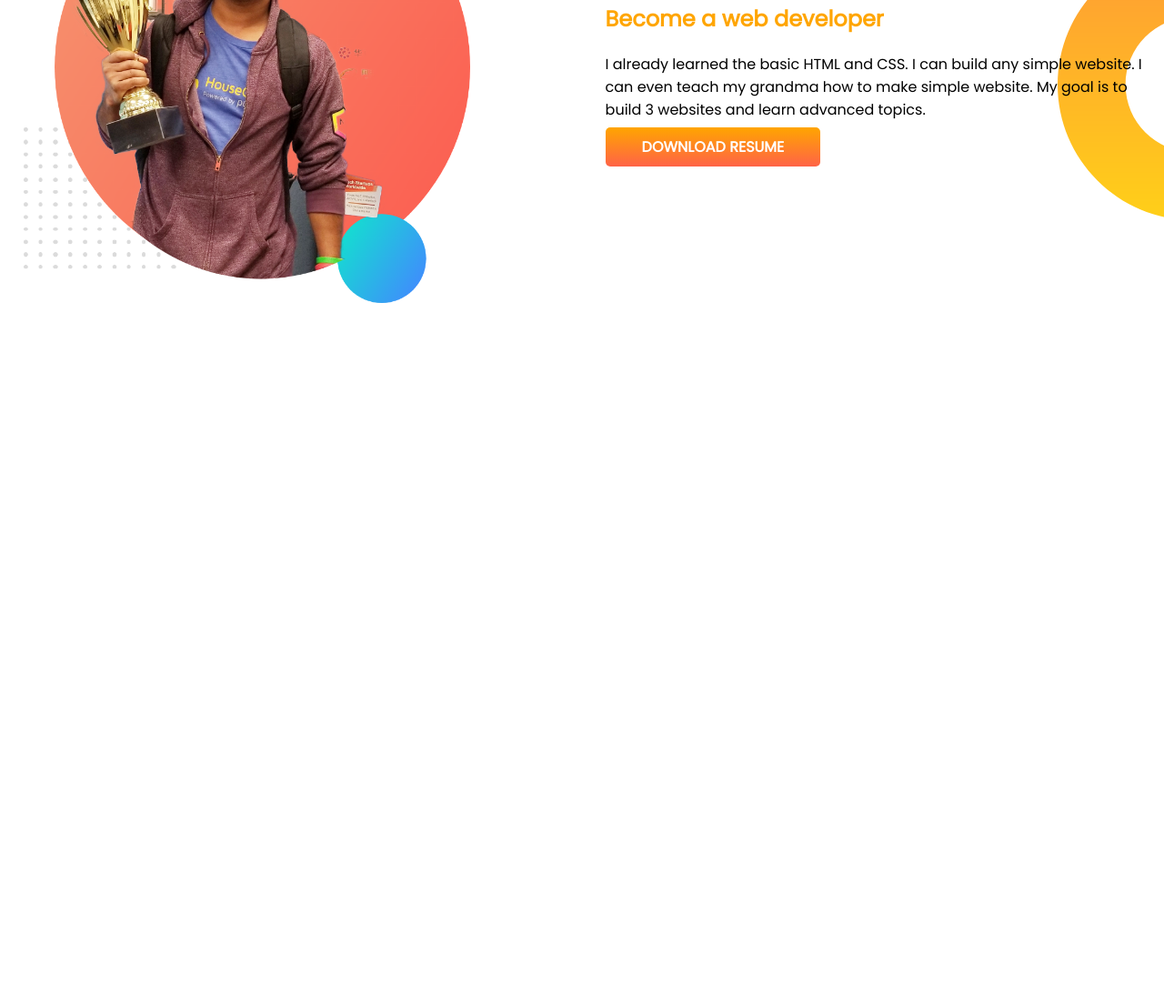
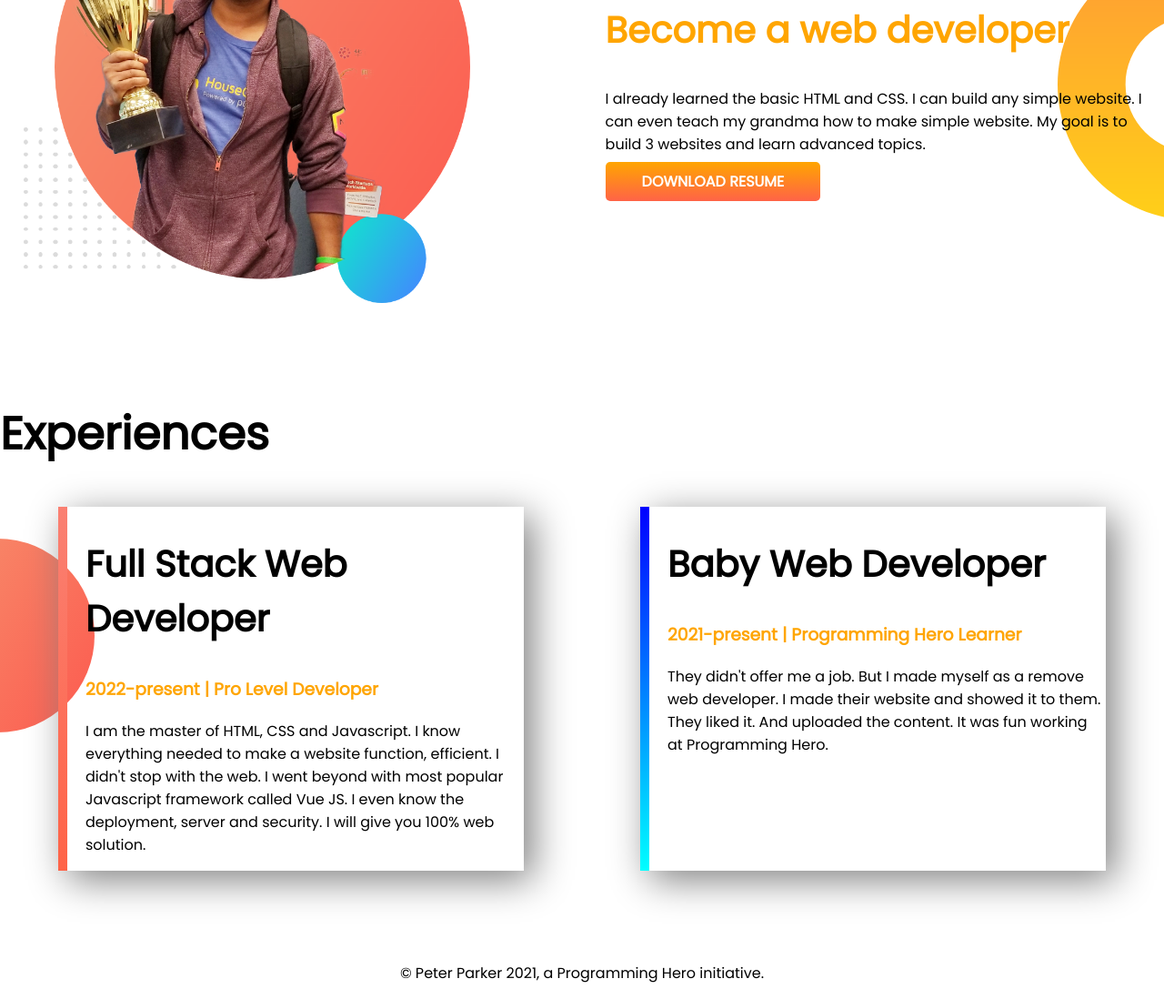
Before and after one commit to Masud404/developer-portfolio, a plain HTML site: page index.html in a window 1280 px wide. Shown: the part 793-1891 px from the top of the page at 91% size. Before the commit the page ends 1233 px from the top, so only its background shows below. Drawn offline with Linux system fonts and the light colour scheme.

Commit message:
footer head added

```diff
--- a/index.html
+++ b/index.html
@@ -13,7 +13,7 @@
 </head>
 
 <body>
-    <section class="top-banner">
+    <section class="top-banner flexible-container">
         <div class="half-width">
             <h1>Welcome To</h1>
             <h1><span class="orange-color">Md Masud Hossain</span> World!</h1>
@@ -35,7 +35,7 @@
             <img src="images/Masud.png" alt="Md Masud Hossain">
         </div>
     </section>
-    <section class="dream-big">
+    <section class="dream-big flexible-container">
         <div class="half-width">
             <img src="images/jhankar.png" alt="jhankar">
         </div>
@@ -49,6 +49,29 @@
 
         </div>
     </section>
+    <section class="experiences-area">
+        <h1>Experiences</h1>
+        <div class="flexible-container">
+            <div id="web-dev-baby" class="experience-item">
+                <h2>Full Stack Web Developer</h2>
+                <h3><span class="orange-color">2022-present | Pro Level Developer</span></h3>
+                <p>I am the master of HTML, CSS and Javascript. I know everything needed to make a website function,
+                    efficient. I didn't stop with the web. I went beyond with most popular Javascript framework called
+                    Vue
+                    JS. I even know the deployment, server and security. I will give you 100% web solution.</p>
+            </div>
+            <div id="web-dev-experience" class="experience-item">
+                <h2>Baby Web Developer</h2>
+                <h3><span class="orange-color">2021-present | Programming Hero Learner</span></h3>
+                <p>They didn't offer me a job. But I made myself as a remove web developer. I made their website and
+                    showed
+                    it to them. They liked it. And uploaded the content. It was fun working at Programming Hero.</p>
+            </div>
+        </div>
+    </section>
+    <footer>
+        <p>© Peter Parker 2021, a Programming Hero initiative.</p>
+    </footer>
 
 </body>
 
--- a/style.css
+++ b/style.css
@@ -5,10 +5,13 @@ body{
 h1{
     font-size: 50px;
 }
+h2{
+    font-size: 40px;
+}
 .orange-color{
     color: orange;
 }
-section{
+.flexible-container{
     display: flex;
     margin-bottom: 100px;
 }
@@ -36,3 +39,29 @@ section{
     background-repeat: no-repeat;
     background-position: right;
 }
+.experiences-area{
+    background-image: url(images/exp-bg.png);
+    background-repeat: no-repeat;
+    background-position: left;
+}
+.experience-item{
+    width: 40%;
+    margin-left: 5%;
+    margin-right: 5%;
+    border-radius: px;
+    padding-left: 20px;
+    box-shadow: 10px 10px 40px gray;
+}
+#web-dev-baby{
+    border-left: 10px solid;
+    border-image: linear-gradient(salmon,tomato);
+    border-image-slice: 1;
+}
+#web-dev-experience{
+    border-left: 10px solid;
+    border-image: linear-gradient(blue,cyan);
+    border-image-slice: 1;
+}
+footer p{
+    text-align: center;
+}
```
Also changed, not shown: show off/45668797_511384279367138_9090366391575379968_o.jpg (deleted), 1 other file.
